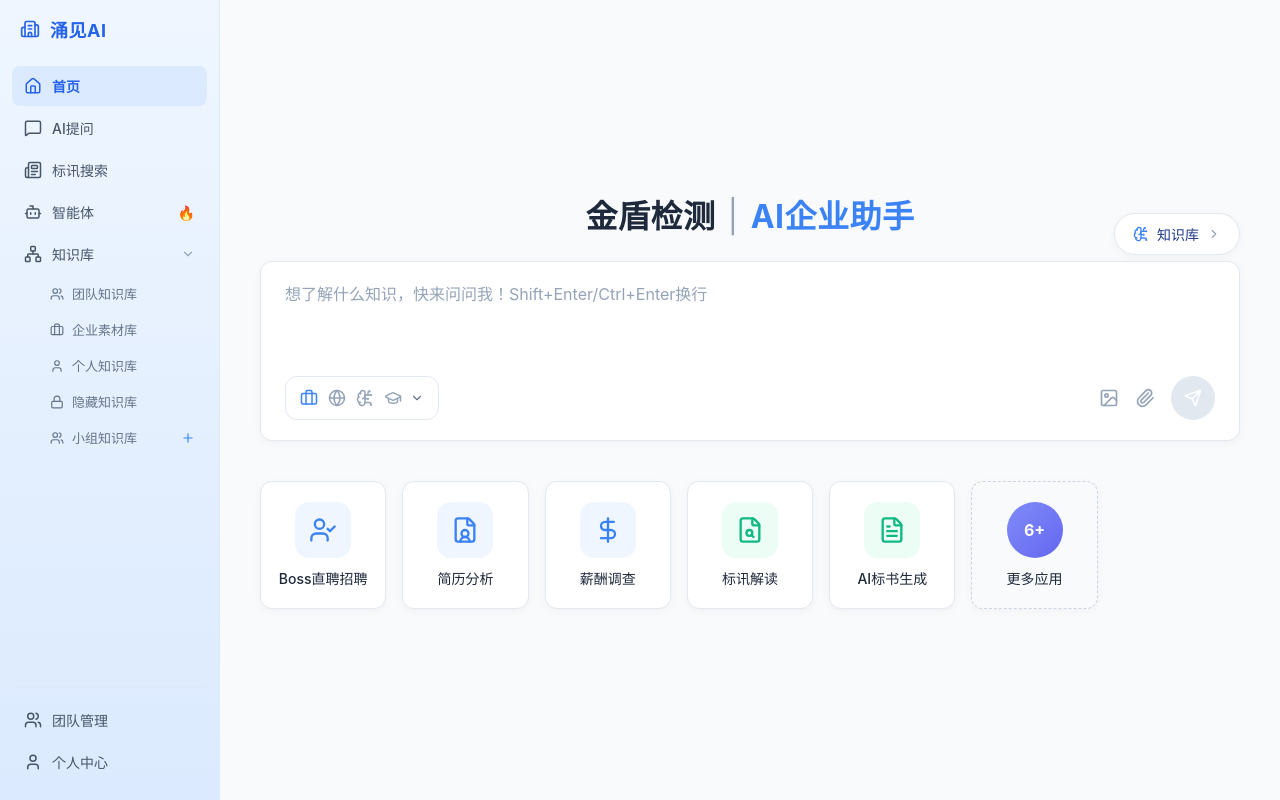
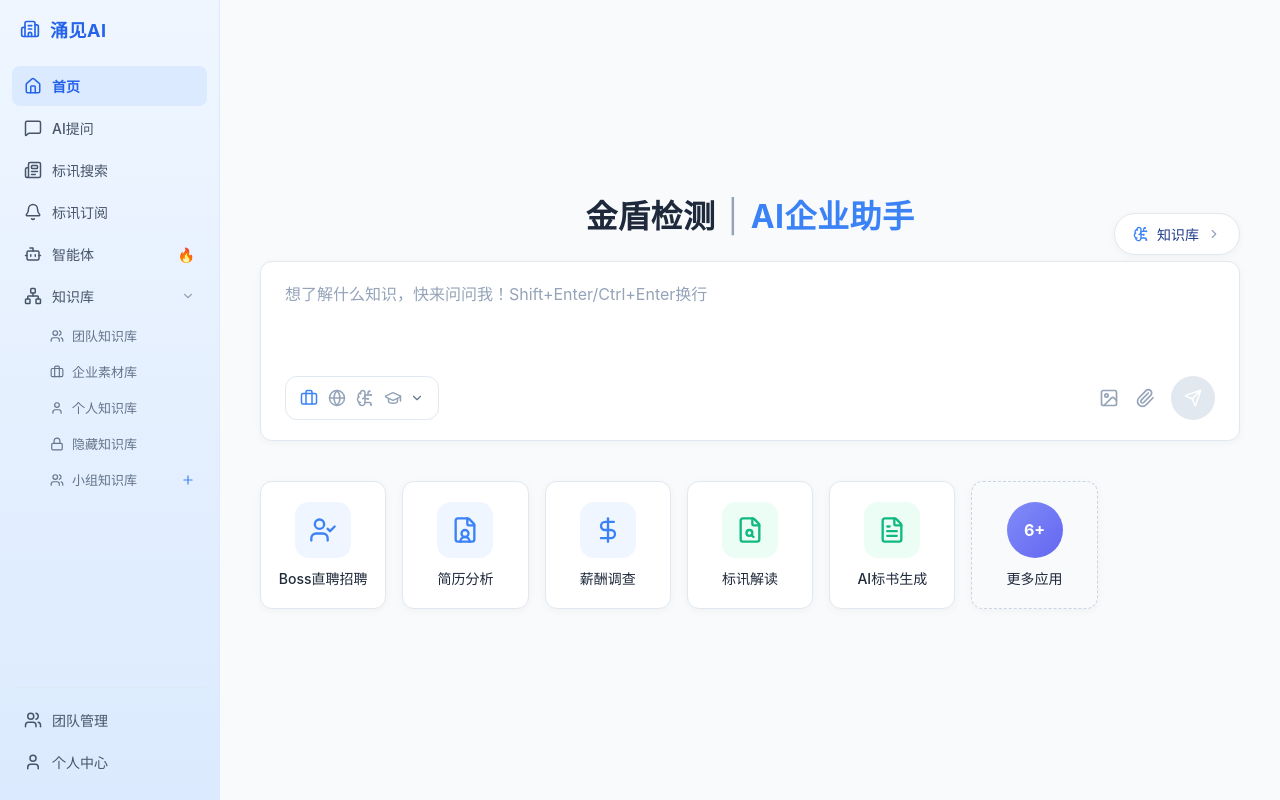
Before and after one commit to poer2023/yongjian-ai-enterprise, a Vue app: page / in a window 1280 px wide. Built offline with nearby package versions, Linux system fonts and the light colour scheme.

Commit message:
fix(sidebar): 恢复标讯订阅导航菜单入口
Co-Authored-By: Claude Opus 4.6 <noreply@anthropic.com>

```diff
--- a/src/components/Sidebar.vue
+++ b/src/components/Sidebar.vue
@@ -5,6 +5,7 @@ import {
   Home,
   MessageSquare, // AI提问
   Newspaper, // 标讯搜索
+  Bell, // 标讯订阅
   Bot, // 智能体
   Network, // 知识库 (Tree structure)
   ChevronDown,
@@ -87,6 +88,16 @@ const bottomItems = [
       >
         <Newspaper :size="18" class="nav-icon" />
         <span class="nav-label">标讯搜索</span>
+      </div>
+
+      <!-- 标讯订阅 -->
+      <div
+        class="nav-item"
+        :class="{ active: isActive('bid-subscription') }"
+        @click="handleItemClick('bid-subscription')"
+      >
+        <Bell :size="18" class="nav-icon" />
+        <span class="nav-label">标讯订阅</span>
       </div>
 
       <!-- 智能体 -->
```
